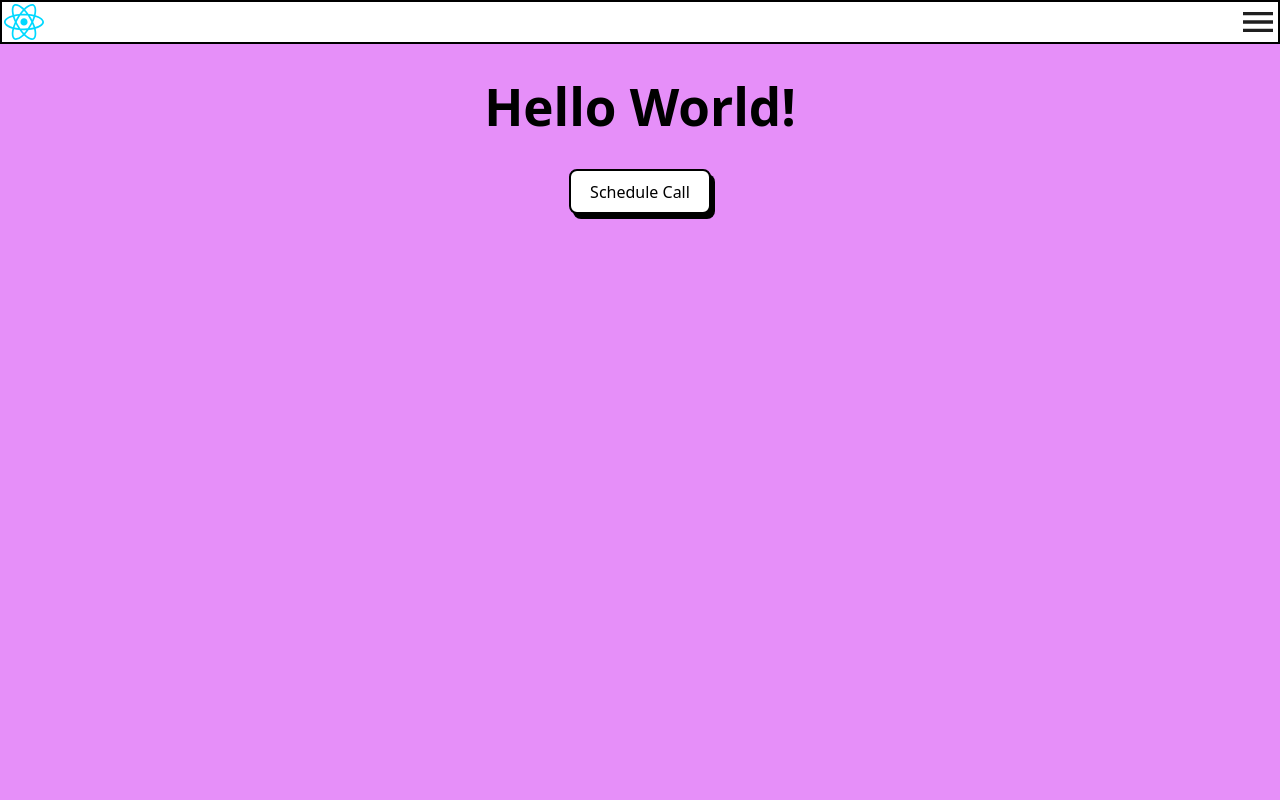
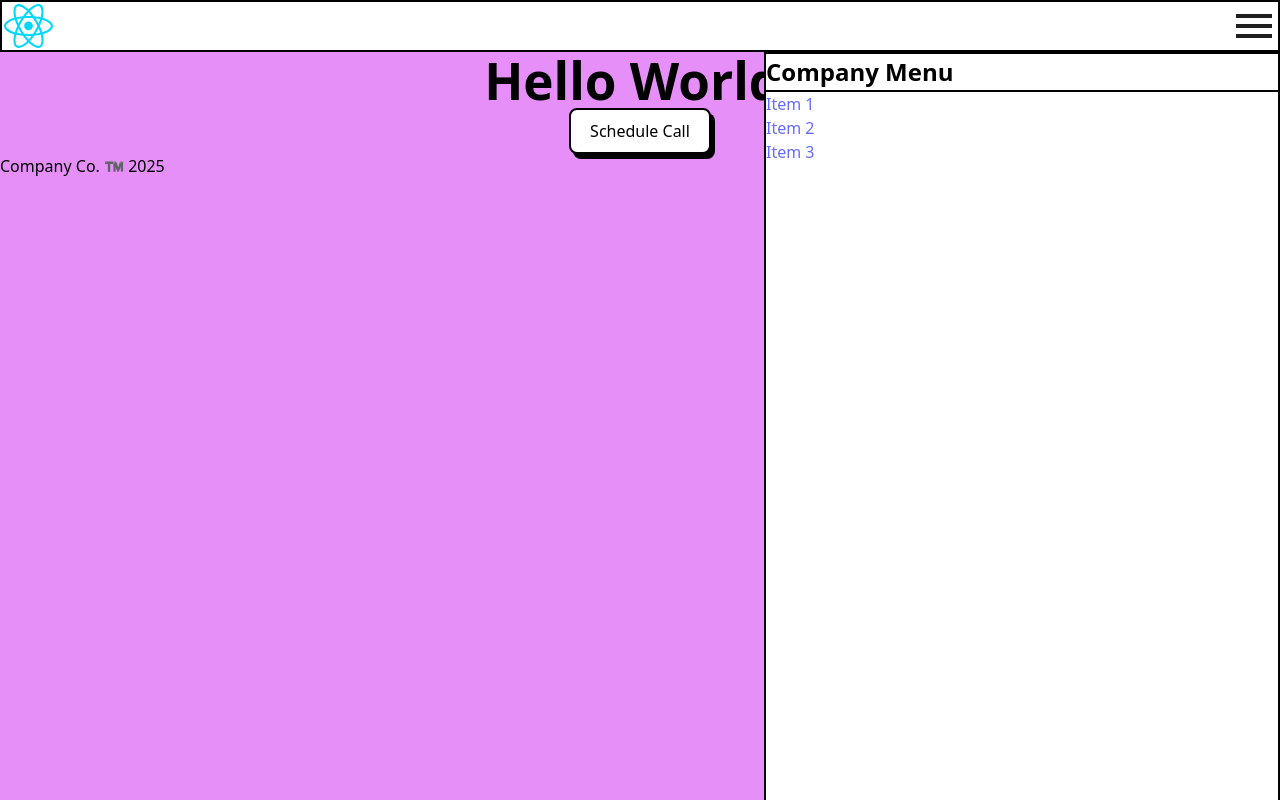
Before and after one commit to sophiabanda/fun-ui, a React (Vite) app: page / in a window 1280 px wide. Built offline with nearby package versions, Linux system fonts and the light colour scheme.

Commit message:
WIP Menu Modal, Footer

```diff
--- a/src/App.jsx
+++ b/src/App.jsx
@@ -1,5 +1,6 @@
 import './App.css';
 import Button from './components/Button';
+import Footer from './components/Footer';
 import Nav from './components/Nav';
 
 function App() {
@@ -10,6 +11,7 @@ function App() {
                 <h1>Hello World!</h1>
                 <Button />
             </div>
+            <Footer />
         </>
     );
 }
--- a/src/components/Button.css
+++ b/src/components/Button.css
@@ -1,4 +1,21 @@
+button {
+    border-radius: 8px;
+    border: 2px solid black;
+    box-shadow: 4px 5px black;
+    padding: 0.6em 1.2em;
+    font-size: 1em;
+    font-weight: 500;
+    font-family: inherit;
+    cursor: pointer;
+    transition: border-color 0.25s;
+    transition: box-shadow 0.25s;
+}
+button:hover {
+    border-color: #646cff;
+}
+button:active {
+    box-shadow: none;
+}
 .clicked {
     transform: translate(2px, 2px);
-    transition: 0.25s;
 }
--- /dev/null
+++ b/src/components/Footer.css
@@ -0,0 +1,6 @@
+.footer {
+    position: fixed;
+    left: 0;
+    bottom: 0;
+    width: 100%;
+}
--- /dev/null
+++ b/src/components/Footer.jsx
@@ -0,0 +1,3 @@
+export default function Footer() {
+    return <div className="footer">Company Co. ™️ 2025</div>;
+}
--- a/src/components/Nav.css
+++ b/src/components/Nav.css
@@ -1,6 +1,6 @@
 nav {
     background-color: white;
-    height: 5vh;
+    height: 6vh;
     margin: 0;
     border: 2px solid black;
     display: flex;
@@ -10,3 +10,8 @@ nav {
 #company-logo {
     margin: 2px;
 }
+
+.rotate {
+    transform: rotate(90deg);
+    transition: transform 1s;
+}
--- a/src/components/Nav.jsx
+++ b/src/components/Nav.jsx
@@ -1,7 +1,17 @@
 import './Nav.css';
+import { useState } from 'react';
+import NavModal from './NavModal';
 
 export default function Nav() {
+    const [pressed, setPressed] = useState(false);
+
+    function onPress() {
+        setPressed(true);
+        setTimeout(() => setPressed(false), 1000);
+    }
+
     return (
+        <>
             <nav>
                 <img
                     id="company-logo"
@@ -9,10 +19,14 @@ export default function Nav() {
                     alt="company logo"
                 />
                 <img
+                    onClick={onPress}
+                    className={pressed ? 'rotate' : null}
                     id="menu-icon"
                     src="src/assets/menu_icon.svg"
                     alt="menu icon"
                 />
             </nav>
+            <NavModal />
+        </>
     );
 }
--- /dev/null
+++ b/src/components/NavModal.css
@@ -0,0 +1,25 @@
+.modal-container {
+    display: flex;
+    justify-content: right;
+    height: 50vh;
+    position: fixed;
+    z-index: 1;
+    left: 0;
+    width: 100%;
+    height: 100%;
+}
+
+.show {
+    display: flex;
+}
+
+.menu-modal {
+    border: 2px solid black;
+    background-color: white;
+    width: 40vw;
+    text-align: start;
+}
+
+h2 {
+    border-bottom: 2px solid black;
+}
--- a/src/components/NavModal.jsx
+++ b/src/components/NavModal.jsx
@@ -1,15 +1,22 @@
-import '/NavModal.css';
+import './NavModal.css';
 
 export default function NavModal() {
     return (
-        <div>
-            <header>Company Menu</header>
-            <hr></hr>
-            <ul>
-                <li>Item 1</li>
-                <li>Item 2</li>
-                <li>Item 3</li>
-            </ul>
+        <div className="modal-container">
+            <div className="menu-modal">
+                <h2>Company Menu</h2>
+                <ul>
+                    <a href="">
+                        <li>Item 1</li>
+                    </a>
+                    <a href="">
+                        <li>Item 2</li>
+                    </a>
+                    <a href="">
+                        <li>Item 3</li>
+                    </a>
+                </ul>
+            </div>
         </div>
     );
 }
--- a/src/index.css
+++ b/src/index.css
@@ -14,16 +14,22 @@
 a {
     font-weight: 500;
     color: #646cff;
-    text-decoration: inherit;
+    text-decoration: none;
+}
+li {
+    list-style: none;
 }
 a:hover {
     color: #535bf2;
 }
 
+* {
+    margin: 0;
+    padding: 0;
+}
+
 html,
 body {
-    margin: 0;
-    padding: 0;
     height: 100vh;
     box-sizing: border-box;
 }
@@ -31,25 +37,6 @@ body {
 h1 {
     font-size: 3.2em;
     line-height: 1.1;
-}
-button {
-    border-radius: 8px;
-    border: 2px solid black;
-    box-shadow: 4px 5px black;
-    padding: 0.6em 1.2em;
-    font-size: 1em;
-    font-weight: 500;
-    font-family: inherit;
-    background-color: #1a1a1a;
-    cursor: pointer;
-    transition: border-color 0.25s;
-    transition: box-shadow 0.5s;
-}
-button:hover {
-    border-color: #646cff;
-}
-button:active {
-    box-shadow: none;
 }
 
 @media (prefers-color-scheme: light) {
```
Also changed, not shown: src/components/NavModel.css (deleted). Lines whose indentation alone changed are shown as unchanged.
